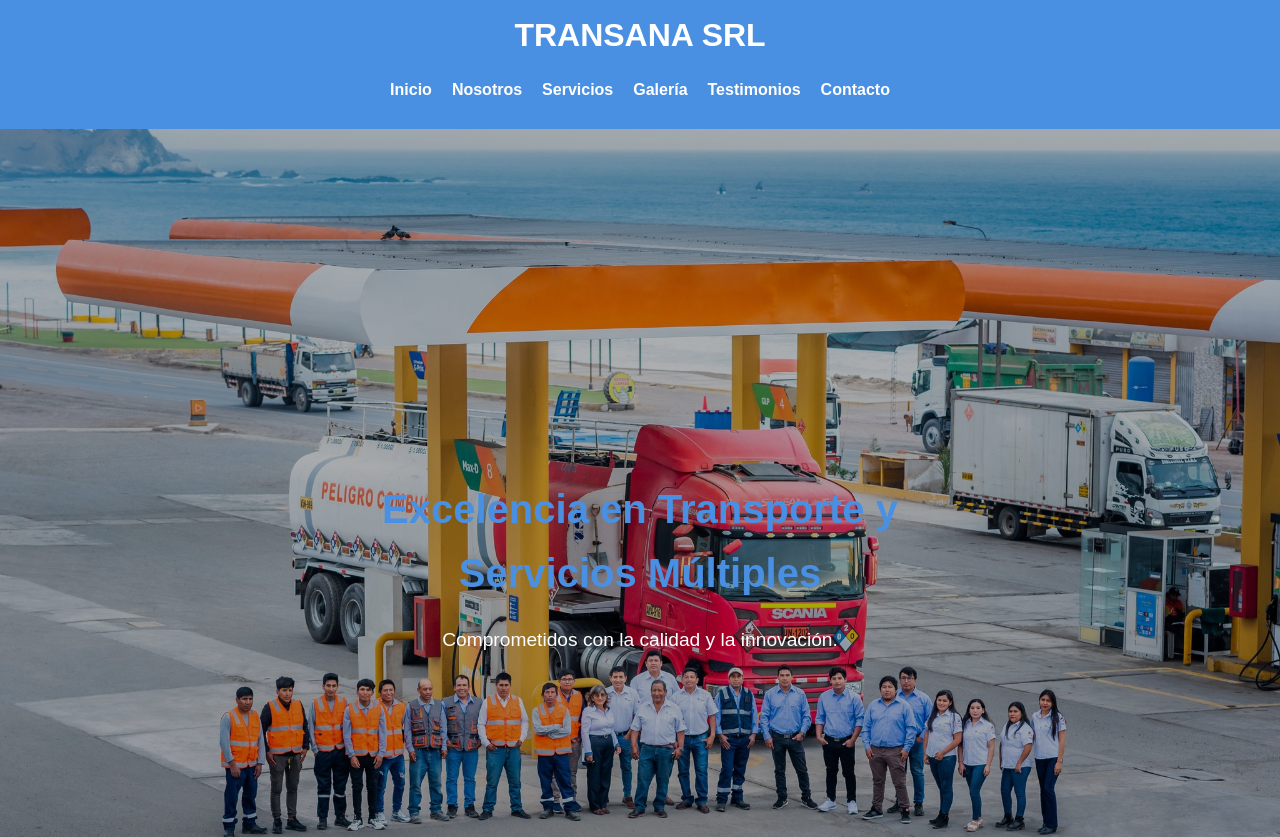
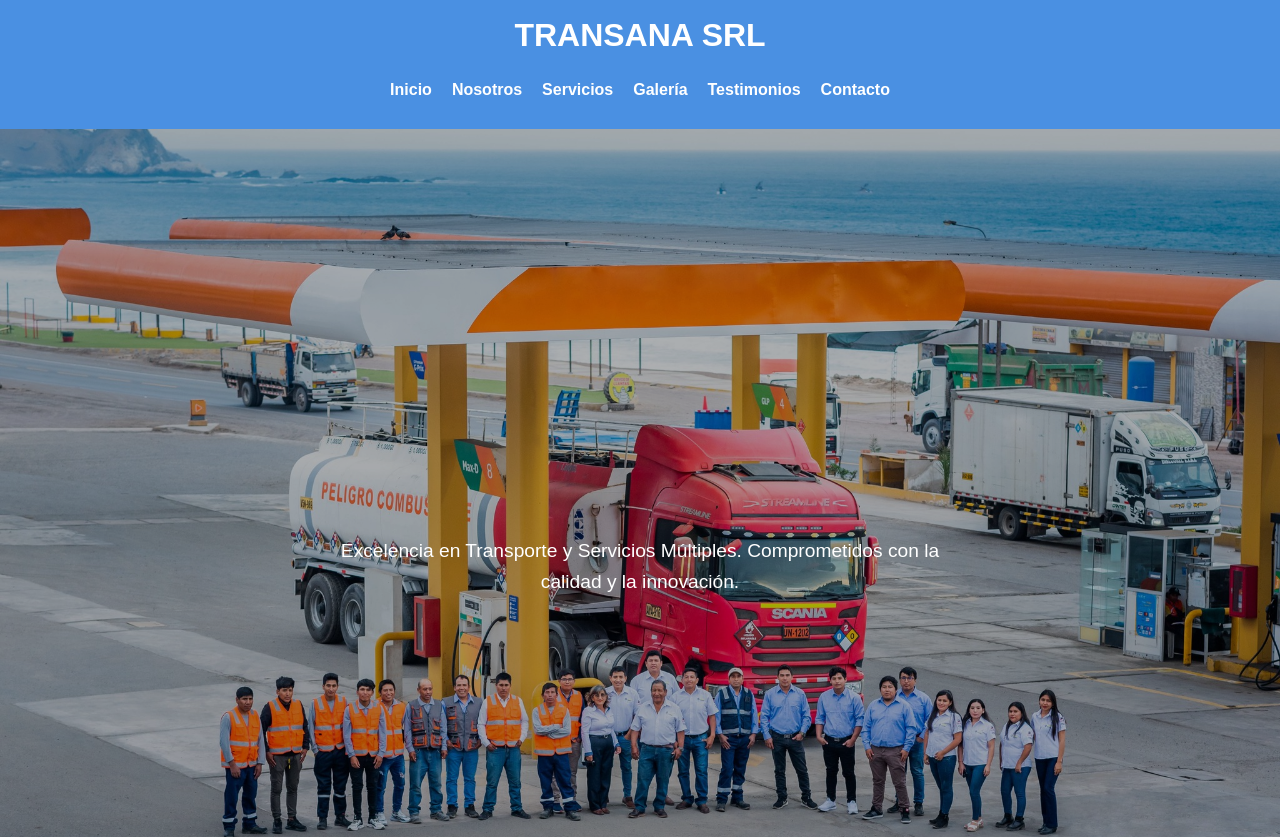
Before and after one commit to transana/transana, a plain HTML site: page index.html in a window 1280 px wide. Shown: the top 837 px of the page. Drawn offline with Linux system fonts and the light colour scheme.

Commit message:
Update index.html

```diff
--- a/index.html
+++ b/index.html
@@ -26,8 +26,8 @@
     <div class="banner">
         <img src="banner.jpg" alt="Banner de TRANSANA SRL" class="banner-image">
         <div class="banner-text">
-            <h2>Excelencia en Transporte y Servicios Múltiples</h2>
-            <p>Comprometidos con la calidad y la innovación.</p>
+            <h2></h2>
+            <p>Excelencia en Transporte y Servicios Múltiples. Comprometidos con la calidad y la innovación.</p>
         </div>
     </div>
 
```
